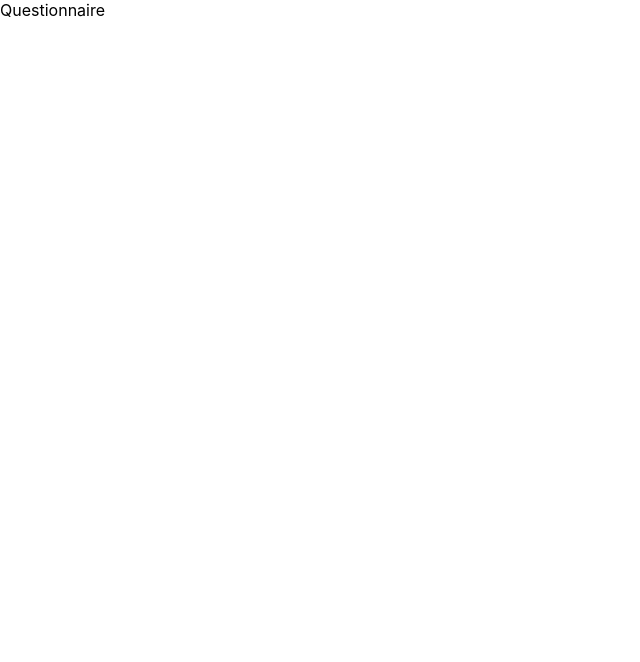
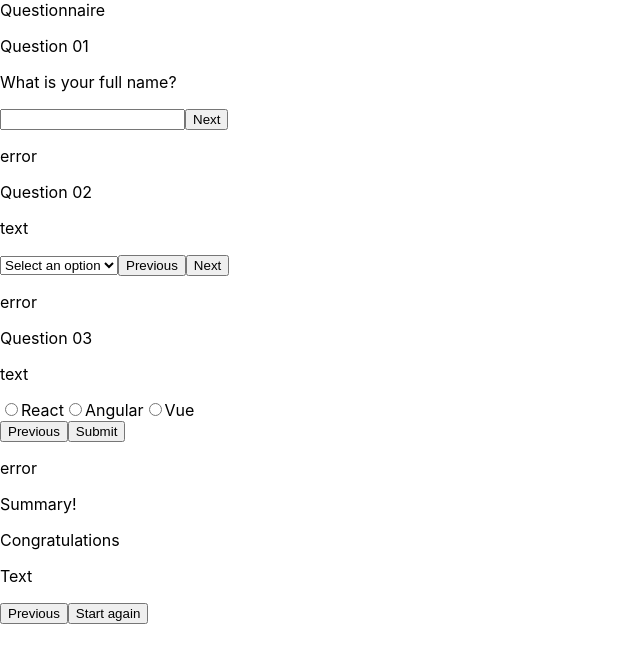
Before and after one commit to esmanhoto/qavalue_questionnaire, a React (Create React App) app: page / in a window 1280 px wide. Shown: the top 662 px of the page, without its empty margins (0-640 px from the left). Built offline with nearby package versions, Linux system fonts and the light colour scheme.

Commit message:
initial structure: form, steps 01-03 and summary

```diff
--- a/src/App.js
+++ b/src/App.js
@@ -1,7 +1,13 @@
 import "./App.css";
+import Form from "./components/Form";
 
 function App() {
-  return <div>Questionnaire</div>;
+  return (
+    <>
+      <div>Questionnaire</div>
+      <Form />
+    </>
+  );
 }
 
 export default App;
--- /dev/null
+++ b/src/components/Form/Steps/StepOne/index.js
@@ -0,0 +1,13 @@
+const StepOne = () => {
+  return (
+    <div>
+      <p>Question 01</p>
+      <p>What is your full name?</p>
+      <input type="text" />
+      <button>Next</button>
+      <p>error</p>
+    </div>
+  );
+};
+
+export default StepOne;
--- /dev/null
+++ b/src/components/Form/Steps/StepThree/index.js
@@ -0,0 +1,21 @@
+const StepThree = () => {
+  return (
+    <div>
+      <p>Question 03</p>
+      <p>text</p>
+      <div>
+        <input type="radio" id="react" name="framework" value="React" />
+        <label htmlFor="react">React</label>
+        <input type="radio" id="Angular" name="framework" value="Angular" />
+        <label htmlFor="Angular">Angular</label>
+        <input type="radio" id="vue" name="framework" value="Vue" />
+        <label htmlFor="vue">Vue</label>
+      </div>
+      <button>Previous</button>
+      <button>Submit</button>
+      <p>error</p>
+    </div>
+  );
+};
+
+export default StepThree;
--- /dev/null
+++ b/src/components/Form/Steps/StepTwo/index.js
@@ -0,0 +1,19 @@
+const StepTwo = () => {
+  return (
+    <div>
+      <p>Question 02</p>
+      <p>text</p>
+      <select name="select">
+        <option value="">Select an option</option>
+        <option value="Javascript">Javascript</option>
+        <option value="Python">Python</option>
+        <option value="C++">C++</option>
+      </select>
+      <button>Previous</button>
+      <button>Next</button>
+      <p>error</p>
+    </div>
+  );
+};
+
+export default StepTwo;
--- /dev/null
+++ b/src/components/Form/Steps/Summary/index.js
@@ -0,0 +1,13 @@
+const Summary = () => {
+  return (
+    <div>
+      <p>Summary!</p>
+      <p>Congratulations</p>
+      <p>Text</p>
+      <button>Previous</button>
+      <button>Start again</button>
+    </div>
+  );
+};
+
+export default Summary;
--- /dev/null
+++ b/src/components/Form/index.js
@@ -0,0 +1,17 @@
+import StepOne from "./Steps/StepOne";
+import StepTwo from "./Steps/StepTwo";
+import StepThree from "./Steps/StepThree";
+import Summary from "./Steps/Summary";
+
+const Form = () => {
+  return (
+    <div>
+      <StepOne />
+      <StepTwo />
+      <StepThree />
+      <Summary />
+    </div>
+  );
+};
+
+export default Form;
```
